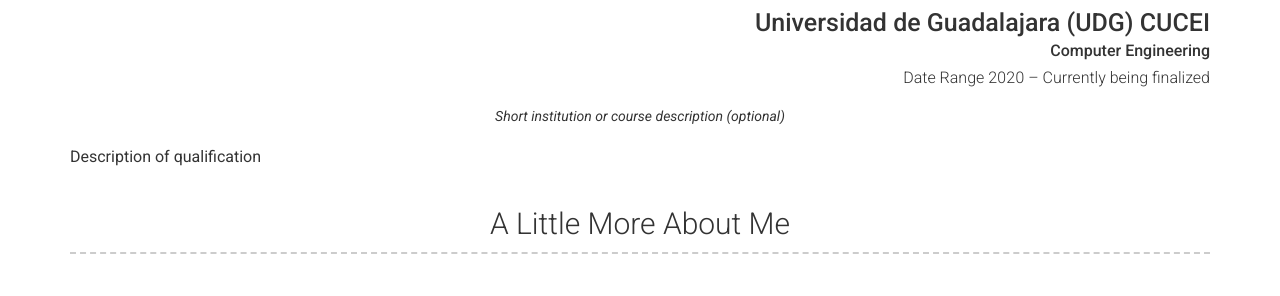
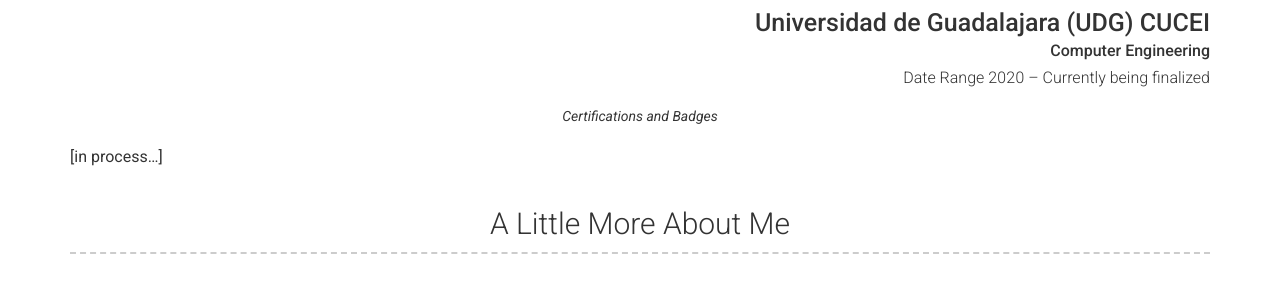
Before and after one commit to CarloRaulSolisSanchez/resume, a Jekyll site: the page built from index.md, in a window 1280 px wide. Shown: the part 1502-1798 px from the top of the page. Built offline with Jekyll 4.4.1, drawn with Linux system fonts in a browser that asks for light colours; nearby versions of some CDN libraries.

Commit message:
Update _config.yml

```diff
--- a/_config.yml
+++ b/_config.yml
@@ -101,9 +101,9 @@ content:
         sub_title: Computer Engineering
         caption: Date Range 2020 – Currently being finalized
         quote: >
-          Short institution or course description (optional)
+          Certifications and Badges
         description: | # this will include new lines to allow paragraphs
-          Description of qualification
+          [in process...]
   - title: A Little More About Me
     layout: text
     content: | # this will include new lines to allow paragraphs
```
